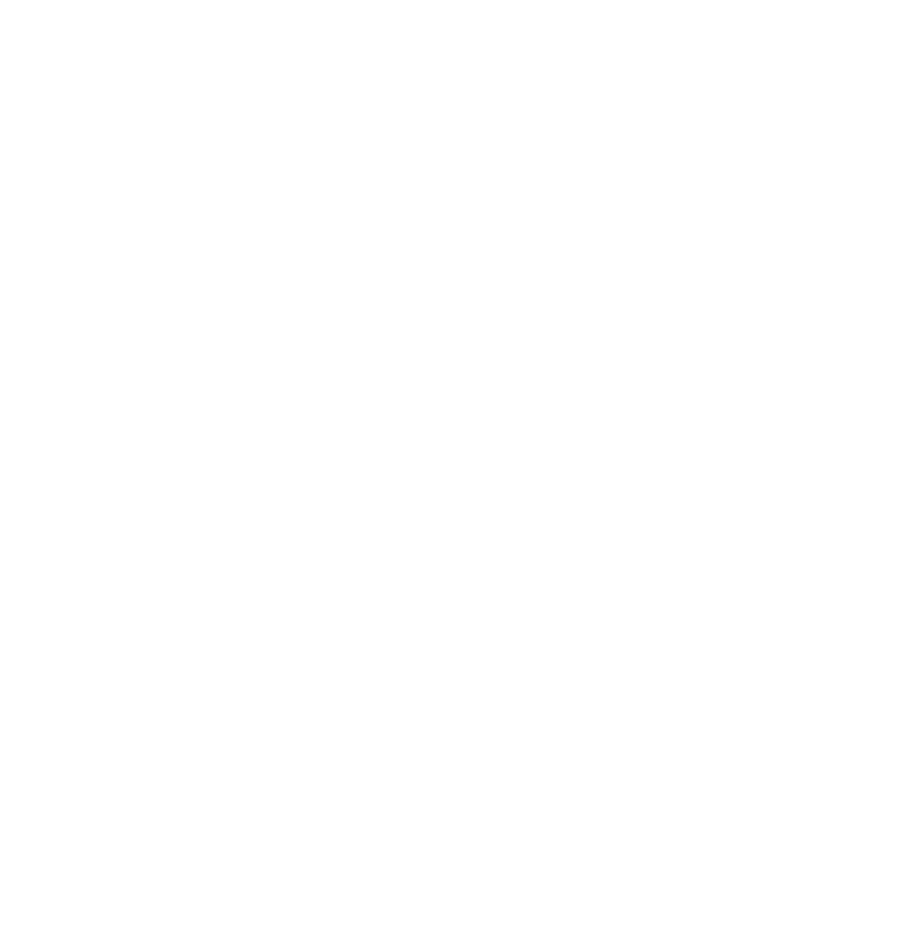
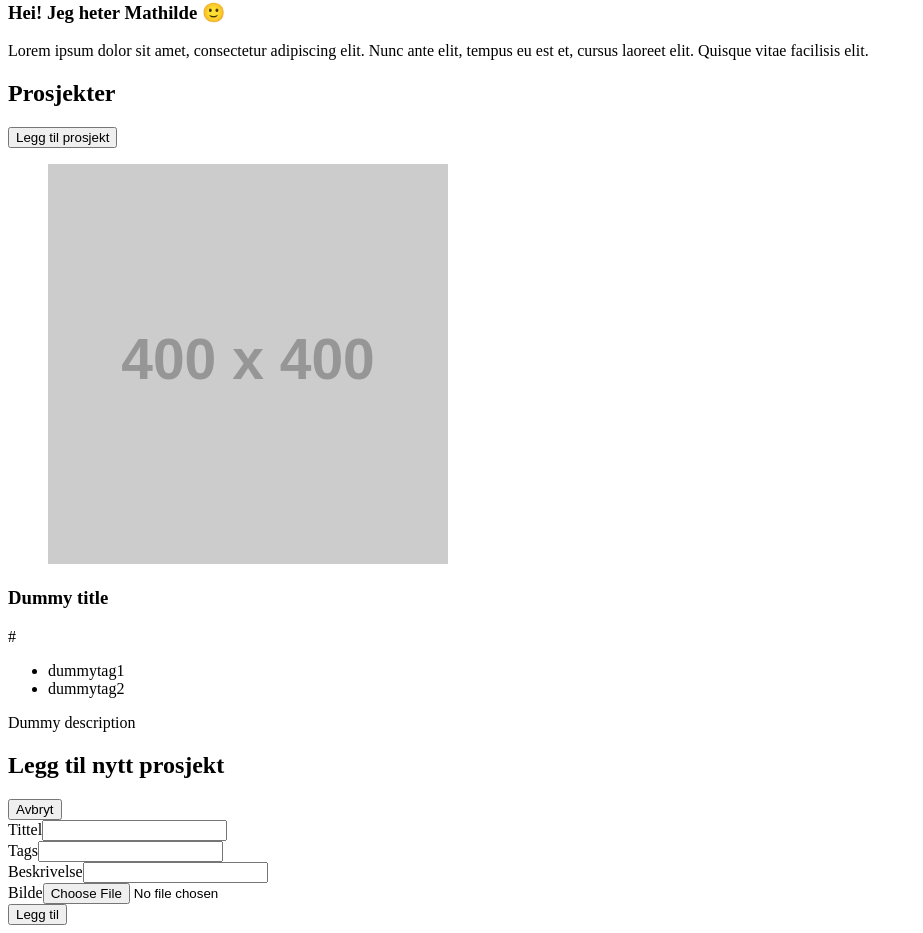
Before and after one commit to mathildeolesen/WebApp2024_Portfolio, a React (Vite) app in the folder portfolio-v2/: page / in a window 1280 px wide. Shown: the part 237-1170 px from the top of the page, without its empty margins (0-923 px from the left). Before the commit the page ends 800 px from the top, so only its background shows below. Built offline with nearby package versions, Linux system fonts and the light colour scheme.

Commit message:
Gjort om html fra portfolio-v1 til React komponenter
App -> WelcomeCard + ProjectSection + AddProjectForm
ProjectSection -> ProjectCard

* "Legg til prosjekt" knapp fungerer ikke enda - dette er rask og røffe komponenter

```diff
--- a/portfolio-v2/src/App.tsx
+++ b/portfolio-v2/src/App.tsx
@@ -1,7 +1,11 @@
+import ProjectSection from "./components/ProjectSection";
+import WelcomeCard from "./components/WelcomeCard";
+
 function App() {
   return (
     <main>
-      <h1>Velkommen!</h1>
+      <WelcomeCard/>
+      <ProjectSection/>
     </main>
   );
 }
--- /dev/null
+++ b/portfolio-v2/src/components/AddProjectForm.tsx
@@ -0,0 +1,30 @@
+export default function AddProjectForm() {
+
+    return (
+        <article id="projectFormContainer">
+          <div id="formHeader">
+            <h2>Legg til nytt prosjekt</h2>
+            <button id="cancelFormButton">Avbryt</button>
+          </div>
+          <form id="projectForm">
+            <div id="title">
+              <label htmlFor="title">Tittel</label>
+              <input type="text" id="title" name="title" required/>
+            </div>
+            <div id="tags">
+              <label htmlFor="tags">Tags</label>
+              <input type="text" id="tags" name="tags" required/>
+            </div>
+            <div id="description">
+              <label htmlFor="description">Beskrivelse</label>
+              <input type="text" id="description" name="description" required/>
+            </div>
+            <div id="coverImage">
+              <label htmlFor="coverImage">Bilde</label>
+              <input type="file" id="coverImage" name="coverImage"/>
+            </div>
+            <button type="submit">Legg til</button>
+          </form>
+         </article>
+    )
+}
--- /dev/null
+++ b/portfolio-v2/src/components/ProjectCard.tsx
@@ -0,0 +1,28 @@
+export default function ProjectCard() {
+
+    const dummyProject =
+    {
+        title: "Dummy title",
+        tags: ["dummytag1", "dummytag2"],
+         description: "Dummy description"
+    }
+    return (
+        <article className="displayCard">
+            <figure>
+                <img src='https://placehold.co/400' alt={dummyProject.title}/>
+            </figure>
+            <div id="displayCardInfo">
+                <h3>{dummyProject.title}</h3>
+                <div id="tags">
+                    <span id="hashtag">#</span>
+                    <ul id="tags">
+                        {dummyProject.tags.map((tag: string) => (
+                            <li>{tag}</li>
+                            ))}
+                    </ul>
+                </div>
+                <p>{dummyProject.description}</p>
+            </div>
+        </article>
+    )
+}
--- /dev/null
+++ b/portfolio-v2/src/components/ProjectSection.tsx
@@ -0,0 +1,19 @@
+import AddProjectForm from "./AddProjectForm";
+import ProjectCard from "./ProjectCard";
+
+export default function ProjectSection() {
+
+    return (
+
+        <section id="display">
+        <div id="displayHeader">
+          <h2>Prosjekter</h2>
+          <button id="showFormButton">Legg til prosjekt</button>
+        </div>
+        <div id="projectsContainer">
+        <ProjectCard/>
+        </div>
+        <AddProjectForm/>
+      </section>
+    )
+}
--- /dev/null
+++ b/portfolio-v2/src/components/WelcomeCard.tsx
@@ -0,0 +1,18 @@
+export default function WelcomeCard() {
+
+    return (
+        <section id="welcome">
+        <figure>
+          <img src="https://placehold.co/200"/>
+        </figure>
+        <article>
+          <h1>Hei! Jeg heter Mathilde 🙂</h1>
+          <p>
+            Lorem ipsum dolor sit amet, consectetur adipiscing elit.
+            Nunc ante elit, tempus eu est et, cursus laoreet elit.
+            Quisque vitae  facilisis elit.
+          </p>
+        </article>
+      </section>
+    )
+}
```
